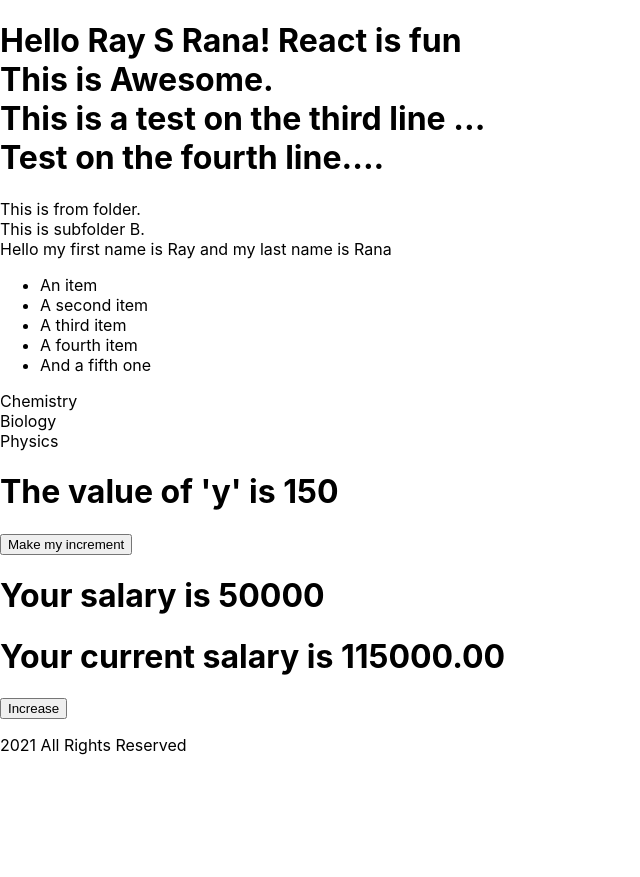
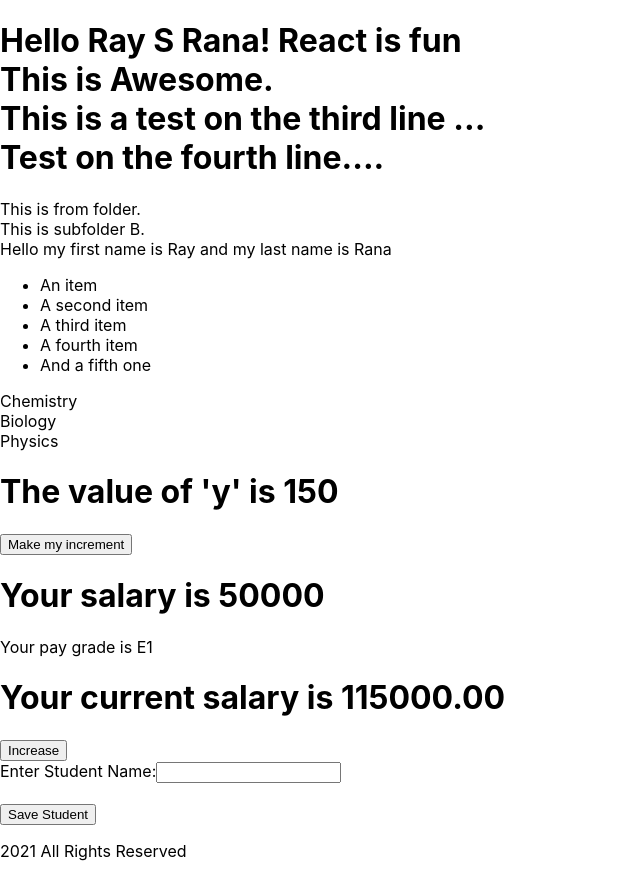
Before and after one commit to QualRay/FlipkartWithAnilDollar, a React (Create React App) app: page / in a window 1280 px wide. Shown: the whole page, without its empty margins (0-640 px from the left). Before the commit the page ends 800 px from the top, so only its background shows below. Built offline with nearby package versions, Linux system fonts and the light colour scheme.

Commit message:
Added few new components

```diff
--- a/src/Components/C.js
+++ b/src/Components/C.js
@@ -19,12 +19,12 @@ export default function C() {
         <div>
             Hello my first name is { myFirstName } and my last name is { myLastName }
 
-            <ul class="list-group">
-                <li class="list-group-item">An item</li>
-                <li class="list-group-item">A second item</li>
-                <li class="list-group-item">A third item</li>
-                <li class="list-group-item">A fourth item</li>
-                <li class="list-group-item">And a fifth one</li>
+            <ul className="list-group">
+                <li className="list-group-item">An item</li>
+                <li className="list-group-item">A second item</li>
+                <li className="list-group-item">A third item</li>
+                <li className="list-group-item">A fourth item</li>
+                <li className="list-group-item">And a fifth one</li>
             </ul>
         </div>
 
--- a/src/Components/D.js
+++ b/src/Components/D.js
@@ -1,4 +1,7 @@
 import React, { useState } from 'react';
+
+import E from './E'
+import F from './F'
 
 function D() {
     //1. State
@@ -15,9 +18,11 @@ function D() {
 
   return (
         <>
-
+        <E />
         <h1>Your current salary is { pay.toFixed(2) }</h1>
         <button onClick={() => {incr();}}>Increase</button>
+        <br />
+        <F />
         </>
       )
 }
--- /dev/null
+++ b/src/Components/E.js
@@ -0,0 +1,16 @@
+import React, { useState } from 'react';
+
+function E() {
+    //1. State
+    //2. Function --------
+    //3. Return Statement
+    const [payGrade, setPayGrade] = useState('E1');
+
+
+  return (
+    <div> Your pay grade is {payGrade} </div>
+  )
+
+}
+
+export default E;
--- /dev/null
+++ b/src/Components/F.js
@@ -0,0 +1,28 @@
+import React, { useState } from 'react';
+
+function F() {
+
+    //set state from
+    // hook variable ---> variablename, functionName --> initial data
+    const [studentName, setStudentName] = useState('');
+
+    //funtion with fat arrow notation
+
+    let myFunction = () =>{
+        console.log( studentName );
+    }
+
+    return (
+        <>
+            <form>
+                <label>Enter Student Name:
+                    <input type="text" value={ studentName } onChange={ (e)=>{ setStudentName(e.target.value) }} />
+                </label>
+            </form>
+            <br />
+            <input type="button" onClick={ myFunction } name="studentName" value = "Save Student" />
+        </>
+    )
+}
+
+export default F;
```
